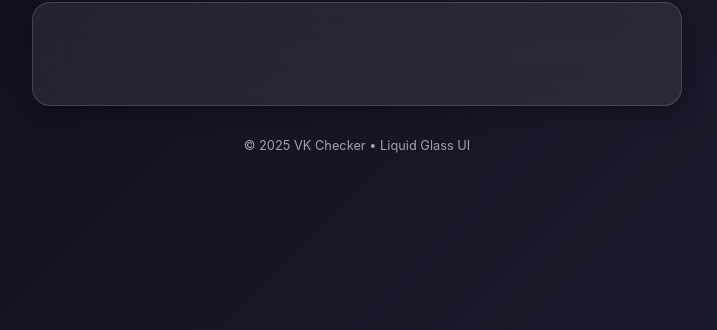
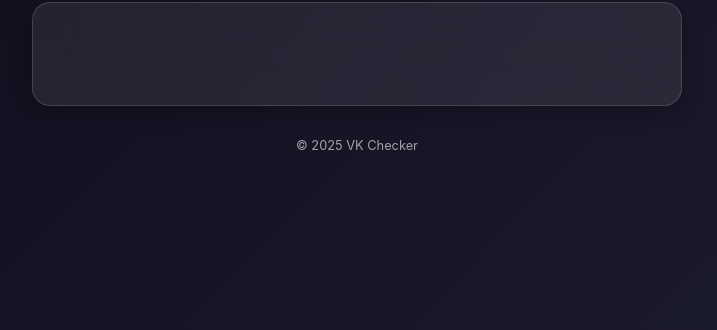
Before and after one commit to offkrse/temp_html, a Python web app: template templates/base.html in a window 1280 px wide. Shown: the part 135-465 px from the top of the page, without its empty margins (283-1000 px from the left). Run offline with Jinja, Linux system fonts and the light colour scheme; the template is opened without the code that fills it, so the values that code supplies are empty.

Commit message:
Update base.html

```diff
--- a/templates/base.html
+++ b/templates/base.html
@@ -16,7 +16,7 @@
 </main>
 
 <footer>
-    <p>© {{ 2025 }} VK Checker • Liquid Glass UI</p>
+    <p>© {{ 2025 }} VK Checker</p>
 </footer>
 </body>
 </html>
```
